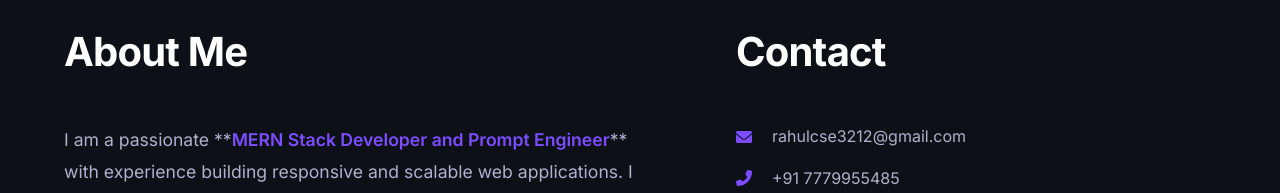
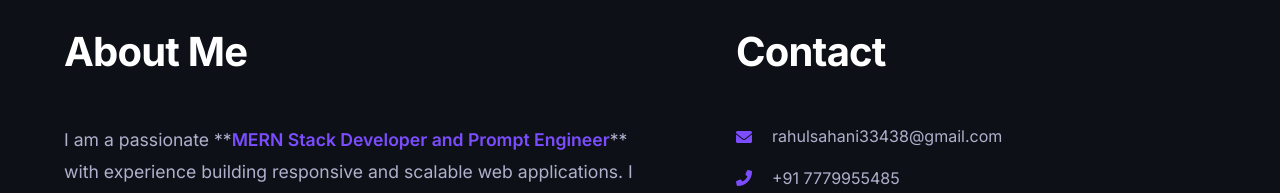
Before and after one commit to Rahulsahani0429/Modern-Portfolio-Frontend---React.js-with-External-CSS, a React (Vite) app: page / in a window 1280 px wide. Shown: the part 860-1053 px from the top of the page. Built offline with nearby package versions, Linux system fonts and the light colour scheme.

Commit message:
email update

```diff
--- a/src/components/Footer/Footer.jsx
+++ b/src/components/Footer/Footer.jsx
@@ -24,7 +24,7 @@ const Footer = () => {
                         <h3 className="footer-name">RAHUL KUMAR SAHANI</h3>
                         <p className="footer-contact-info">
                             Jaipur, Rajasthan, India<br />
-                            <a href="mailto:rahulcse3212@gmail.com" style={{ color: 'inherit', textDecoration: 'none' }} className="footer-email-link">rahulcse3212@gmail.com</a>
+                            <a href="mailto:rahulsahani33438@gmail.com" style={{ color: 'inherit', textDecoration: 'none' }} className="footer-email-link">rahulsahani33438@gmail.com</a>
                         </p>
                         <a href="/projects/Rahul_sahani_cv.pdf" target="_blank" rel="noopener noreferrer" className="footer-resume-link" download>
                             DOWNLOAD MY RESUME / CV
@@ -67,7 +67,7 @@ const Footer = () => {
                         <div className="footer-socials">
                             <a href="https://github.com/Rahulsahani0429" target="_blank" rel="noopener noreferrer"><FaGithub /></a>
                             <a href="https://www.linkedin.com/in/rahul-kumar-sahani-4729b8274/" target="_blank" rel="noopener noreferrer"><FaLinkedin /></a>
-                            <a href="mailto:rahulcse3212@gmail.com"><FaEnvelope /></a>
+                            <a href="mailto:rahulsahani33438@gmail.com"><FaEnvelope /></a>
                         </div>
                     </div>
                 </div>
--- a/src/data/portfolioData.js
+++ b/src/data/portfolioData.js
@@ -90,7 +90,7 @@ export const educationData = [
 
 export const profileData = {
   name: "Rahul Sahani",
-  email: "rahulcse3212@gmail.com",
+  email: "rahulsahani33438@gmail.com",
   phone: "+91 8828929033",
   location: "India",
   aboutMe: "I am a passionate **MERN Stack Developer and Prompt Engineer** with experience building responsive and scalable web applications. I specialize in developing full-stack solutions using **MongoDB, Express.js, React.js, and Node.js**, along with working knowledge of **MySQL** for relational database management.\n\nDuring my **Full Stack Web Development Internship at CodeSoft**, I worked on building responsive frontend modules and developing backend APIs using modern JavaScript technologies. This experience helped me strengthen my skills in creating efficient and user-friendly applications.\n\nI have also completed coursework from **MongoDB University**, gaining hands-on experience in database management, data modeling, and backend optimization.\n\nI enjoy solving real-world problems, learning new technologies, and building modern applications that deliver scalable and meaningful user experiences.",
```
